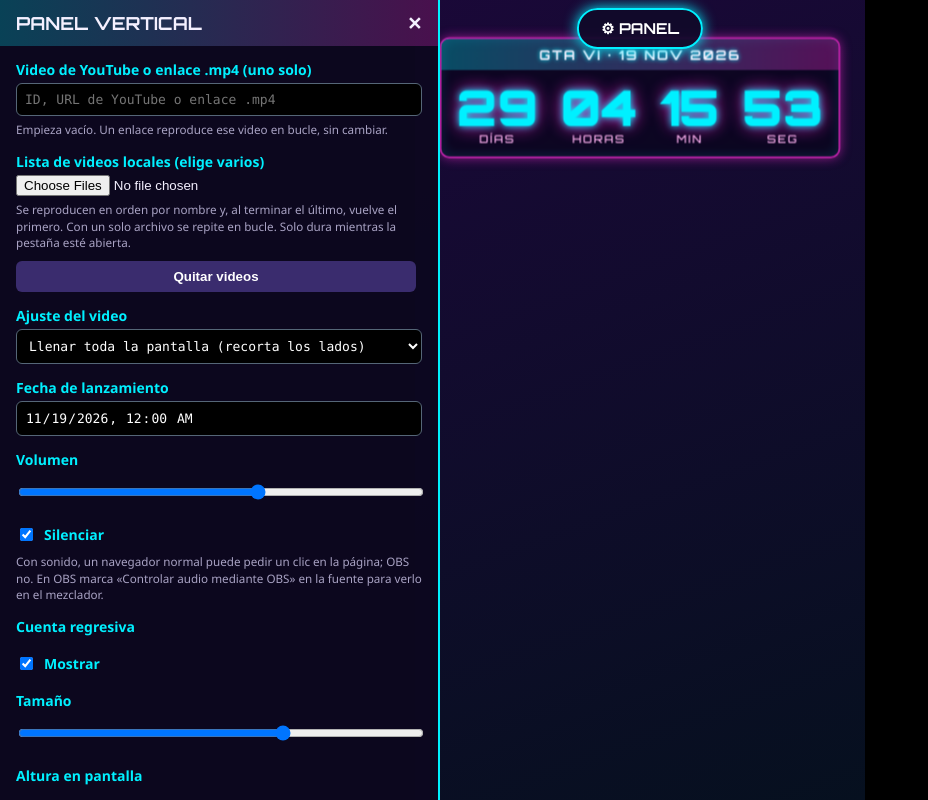
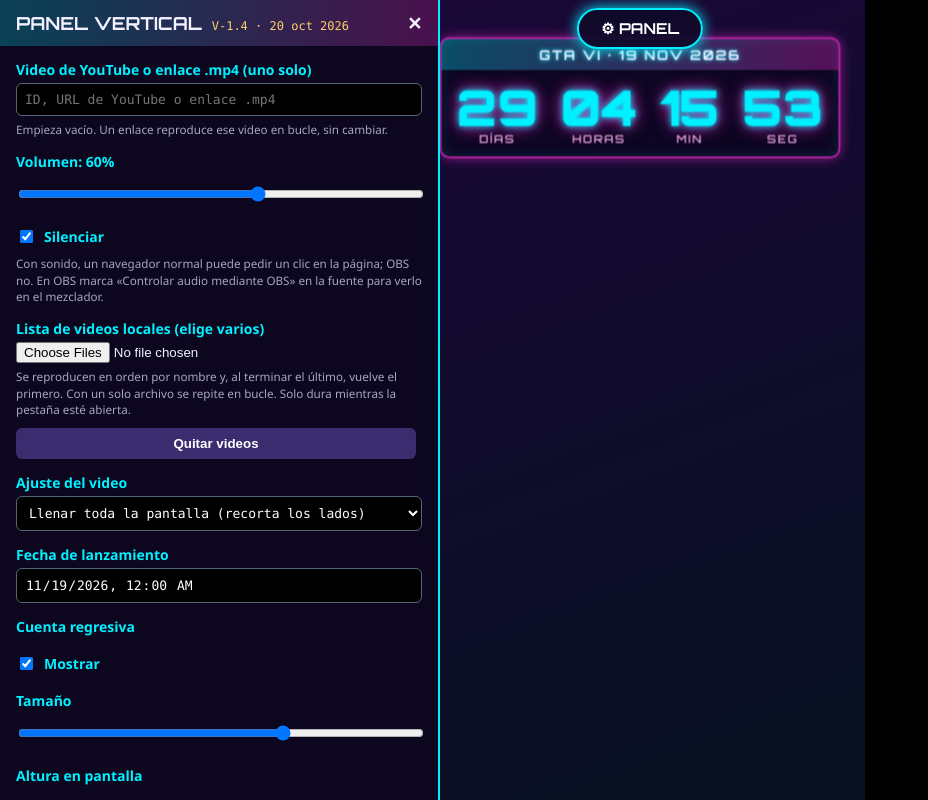
Before and after one commit to idstigobancolombia-hash/directo, a plain HTML site: page index.html in a window 1280 px wide. Both pictures are taken after a click on the button "⚙ PANEL". Shown: the whole page, without its empty margins (0-928 px from the left). Drawn offline with Linux system fonts and the light colour scheme; no server answers.

Commit message:
Add files via upload

```diff
--- a/index.html
+++ b/index.html
@@ -52,18 +52,19 @@
 
 <button id="gear">⚙ PANEL</button>
 <div id="cfg">
-  <div class="top"><span>PANEL VERTICAL</span><span id="x">✕</span></div>
+  <div class="top"><span>PANEL VERTICAL<i id="ver" style="font:500 12px Consolas,monospace;color:#ffd166;margin-left:10px;font-style:normal"></i></span><span id="x">✕</span></div>
   <label>Video de YouTube o enlace .mp4 (uno solo)</label><input id="fVid" placeholder="ID, URL de YouTube o enlace .mp4">
   <small>Empieza vacío. Un enlace reproduce ese video en bucle, sin cambiar.</small>
+  <label>Volumen: <span id="fVolN">0</span>%</label><input type="range" id="fVol" min="0" max="100">
+  <label style="display:flex;gap:8px;align-items:center"><input type="checkbox" id="fMute" style="width:auto"> Silenciar</label>
+  <small>Con sonido, un navegador normal puede pedir un clic en la página; OBS no. En OBS marca «Controlar audio mediante OBS» en la fuente para verlo en el mezclador.</small>
+
   <label>Lista de videos locales (elige varios)</label><input type="file" id="fFile" accept="video/*" multiple>
   <small>Se reproducen en orden por nombre y, al terminar el último, vuelve el primero. Con un solo archivo se repite en bucle. Solo dura mientras la pestaña esté abierta.</small>
   <button id="bClr">Quitar videos</button>
   <label>Ajuste del video</label>
   <select id="fFit"><option value="cover">Llenar toda la pantalla (recorta los lados)</option><option value="fit">Mostrar completo (con barras)</option></select>
   <label>Fecha de lanzamiento</label><input id="fDate" type="datetime-local">
-  <label>Volumen</label><input type="range" id="fVol" min="0" max="100">
-  <label style="display:flex;gap:8px;align-items:center"><input type="checkbox" id="fMute" style="width:auto"> Silenciar</label>
-  <small>Con sonido, un navegador normal puede pedir un clic en la página; OBS no. En OBS marca «Controlar audio mediante OBS» en la fuente para verlo en el mezclador.</small>
   <label>Cuenta regresiva</label>
   <label style="display:flex;gap:8px;align-items:center"><input type="checkbox" id="fCdOn" style="width:auto"> Mostrar</label>
   <label>Tamaño</label><input type="range" id="fCdK" min="40" max="130">
@@ -74,6 +75,7 @@
 </div>
 
 <script>
+const VER="V-1.4 · 20 oct 2026";
 const $=id=>document.getElementById(id);
 const esc=s=>String(s).replace(/&/g,"&amp;").replace(/</g,"&lt;");
 const lines=t=>(t||"").split("\n").map(x=>x.trim()).filter(Boolean);
@@ -140,14 +142,15 @@
 function ytVol(){
   const f=$("bg").querySelector("iframe");if(!f)return;
   const c=(fn,a)=>{try{f.contentWindow.postMessage(JSON.stringify({event:"command",func:fn,args:a||[]}),"*")}catch(e){}};
+  try{f.contentWindow.postMessage(JSON.stringify({event:"listening",id:1,channel:"widget"}),"*")}catch(e){}
   [0,1000,3000].forEach(ms=>setTimeout(()=>{c("setVolume",[S.vol]);c(S.mute?"mute":"unMute")},ms));
 }
 const applyVol=()=>{vidVol();ytVol()};
-$("fVol").oninput=()=>{S.vol=+$("fVol").value;S.mute=false;$("fMute").checked=false;persist();applyVol()};
+$("fVol").oninput=()=>{S.vol=+$("fVol").value;$("fVolN").textContent=S.vol;S.mute=false;$("fMute").checked=false;persist();applyVol()};
 $("fMute").onchange=()=>{S.mute=$("fMute").checked;persist();applyVol()};
 function applyCd(){const e=$("cd");e.style.display=S.cdOn?"":"none";e.style.top=S.cdY+"px";e.style.transformOrigin="50% 0";e.style.transform=`scale(${S.cdK})`}
 const _fill=fill;
-fill=function(){_fill();$("fVol").value=S.vol;$("fMute").checked=!!S.mute;$("fCdOn").checked=!!S.cdOn;$("fCdK").value=Math.round(S.cdK*100);$("fCdY").value=S.cdY;applyCd()};
+fill=function(){_fill();$("ver").textContent=VER;console.log("GTA6 overlay",VER);$("fVol").value=S.vol;$("fVolN").textContent=S.vol;$("fMute").checked=!!S.mute;$("fCdOn").checked=!!S.cdOn;$("fCdK").value=Math.round(S.cdK*100);$("fCdY").value=S.cdY;applyCd()};
 $("fCdOn").onchange=()=>{S.cdOn=$("fCdOn").checked;persist();applyCd()};
 $("fCdK").oninput=()=>{S.cdK=$("fCdK").value/100;persist();applyCd()};
 $("fCdY").oninput=()=>{S.cdY=+$("fCdY").value;persist();applyCd()};
```
